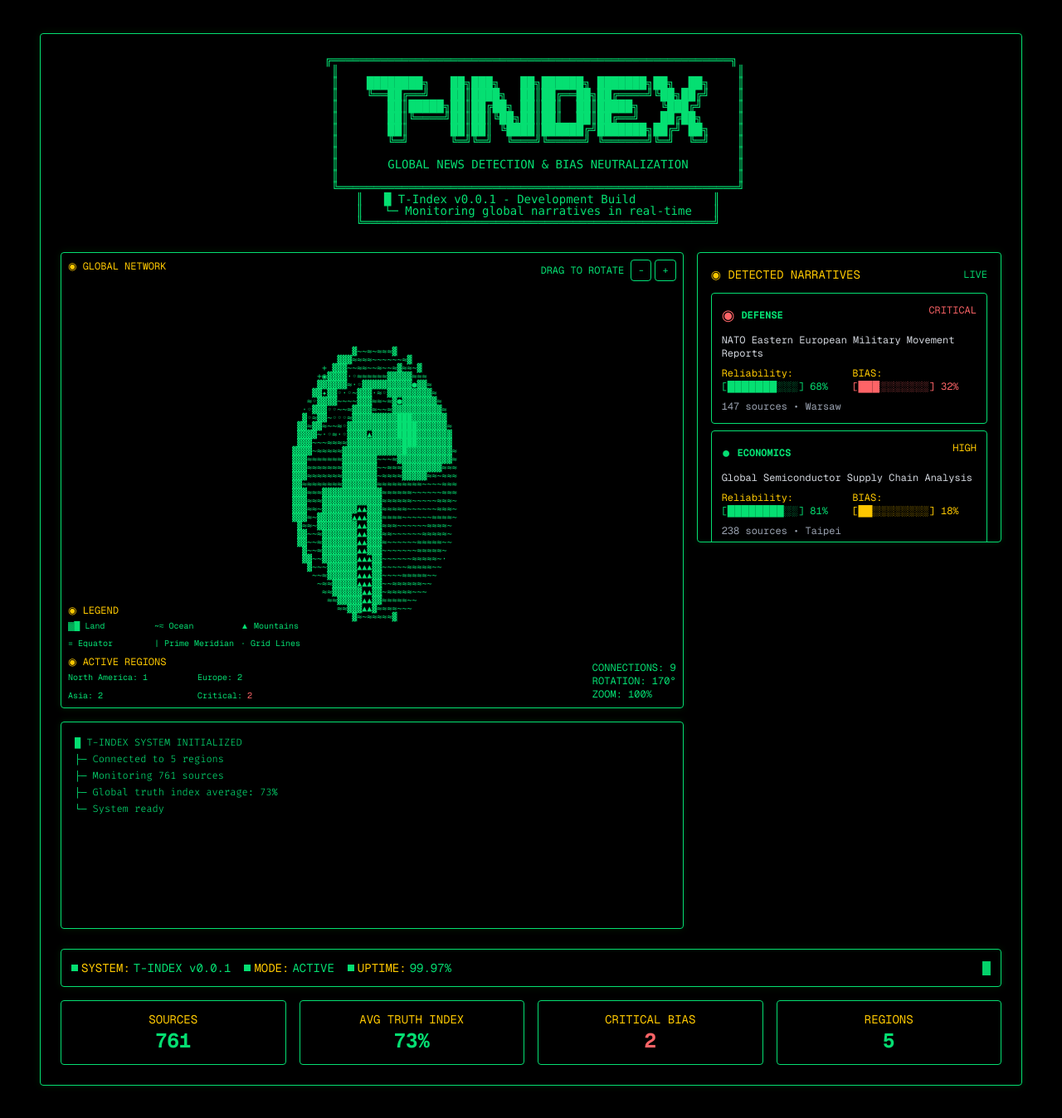
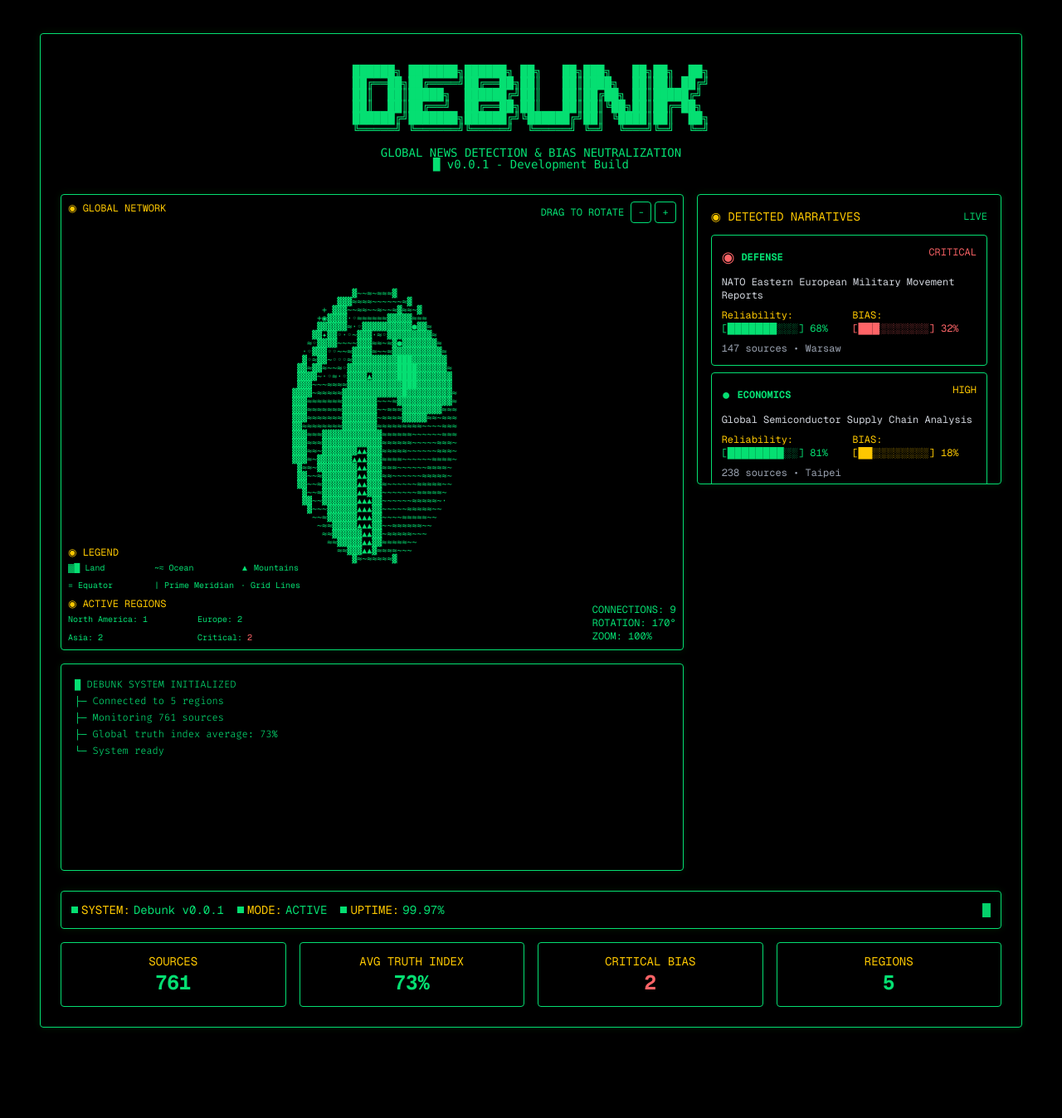
Before and after one commit to owenCTRL/TruthGuard, a Next.js app: page / in a window 1280 px wide. Shown: the top 1348 px of the page at 83% size. After the commit the page ends 1303 px from the top, so only its background shows below. Built offline with nearby package versions, Linux system fonts and the light colour scheme.

Commit message:
various changes

```diff
--- a/src/app/page.tsx
+++ b/src/app/page.tsx
@@ -475,7 +475,7 @@
 
     globeRef.current = new ASCIIGlobe(80, 40);
 
-    addTerminalLine('█ T-INDEX SYSTEM INITIALIZED');
+    addTerminalLine('█ DEBUNK SYSTEM INITIALIZED');
     addTerminalLine(`├─ Connected to ${stats.activeRegions} regions`);
     addTerminalLine(`├─ Monitoring ${stats.totalSources} sources`);
     addTerminalLine(`├─ Global truth index average: ${stats.avgTruthScore}%`);
@@ -546,7 +546,7 @@
 
   const clearTerminal = () => {
     setTerminalOutput([
-      '█ T-INDEX TERMINAL v0.0.1',
+      '█ DEBUNK TERMINAL v0.0.1',
     ]);
   };
 
@@ -747,21 +747,16 @@
           <div className="mb-6 border border-green-400 p-4 sm:p-6 rounded-border border-glow-green">
             <div className="text-center mb-6 overflow-x-auto">
               <pre className="text-green-400 inline-block text-[10px] xs:text-[9px] sm:text-xs md:text-sm leading-none whitespace-pre max-w-full break-words">
-  {`╔═════════════════════════════════════════════════════════╗
-  ║                                                         ║
-  ║    ████████╗   ██╗███╗   ██╗██████╗ ███████╗██╗  ██╗    ║
-  ║    ╚══██╔══╝   ██║████╗  ██║██╔══██╗██╔════╝╚██╗██╔╝    ║
-  ║       ██║█████╗██║██╔██╗ ██║██║  ██║█████╗   ╚███╔╝     ║
-  ║       ██║╚════╝██║██║╚██╗██║██║  ██║██╔══╝   ██╔██╗     ║
-  ║       ██║      ██║██║ ╚████║██████╔╝███████╗██╔╝ ██╗    ║
-  ║       ╚═╝      ╚═╝╚═╝  ╚═══╝╚═════╝ ╚══════╝╚═╝  ╚═╝    ║
-  ║                                                         ║
-  ║       GLOBAL NEWS DETECTION & BIAS NEUTRALIZATION       ║
-  ║                                                         ║
-  ╚═════════════════════════════════════════════════════════╝
-  ║   █ T-Index v0.0.1 - Development Build           ║
-  ║   └─ Monitoring global narratives in real-time   ║
-  ╚══════════════════════════════════════════════════╝`}
+  {`
+ ██████╗ ███████╗██████╗ ██╗   ██╗███╗   ██╗██╗  ██╗
+ ██╔══██╗██╔════╝██╔══██╗██║   ██║████╗  ██║██║ ██╔╝
+ ██║  ██║█████╗  ██████╔╝██║   ██║██╔██╗ ██║█████╔╝
+ ██║  ██║██╔══╝  ██╔══██╗██║   ██║██║╚██╗██║██╔═██╗
+ ██████╔╝███████╗██████╔╝╚██████╔╝██║ ╚████║██║  ██╗
+ ╚═════╝ ╚══════╝╚═════╝  ╚═════╝ ╚═╝  ╚═══╝╚═╝  ╚═╝
+
+     GLOBAL NEWS DETECTION & BIAS NEUTRALIZATION
+            █ v0.0.1 - Development Build            `}
               </pre>
             </div>
 
@@ -1033,7 +1028,7 @@
             <div className="mt-6 border border-green-400 p-3 rounded-border border-glow-green text-xs sm:text-sm">
               <div className="flex flex-col sm:flex-row justify-between items-start sm:items-center gap-3 sm:gap-0">
                 <div className="flex flex-wrap gap-4 items-center">
-                  <div className="flex items-center gap-1 text-green-400"><span className="inline-block w-2 h-2 bg-green-400"></span><span className='text-yellow-400'>SYSTEM:</span>  T-INDEX v0.0.1</div>
+                  <div className="flex items-center gap-1 text-green-400"><span className="inline-block w-2 h-2 bg-green-400"></span><span className='text-yellow-400'>SYSTEM:</span>  Debunk v0.0.1</div>
                   <div className="flex items-center gap-1 text-green-400"><span className="inline-block w-2 h-2 bg-green-400"></span><span className='text-yellow-400'>MODE:</span>  ACTIVE</div>
                   <div className="flex items-center gap-1"><span className="inline-block w-2 h-2 bg-green-400"></span><span className='text-yellow-400'>UPTIME:</span> 99.97%</div>
                 </div>
```
